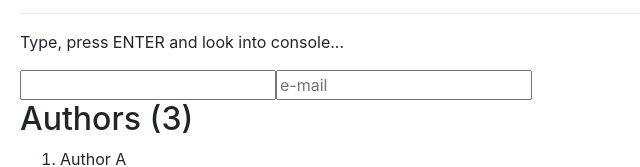
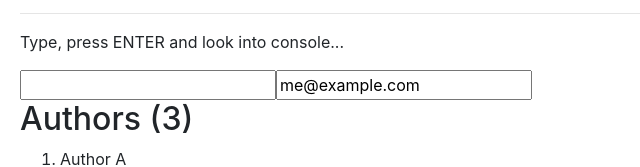
Before and after one commit to luk452/AngularDemo, an Angular app: page / in a window 1280 px wide. Shown: the part 351-518 px from the top of the page, without its empty margins (0-640 px from the left). Built offline with nearby package versions, Linux system fonts and the light colour scheme.

Commit message:
2-way binding

```diff
--- a/package.json
+++ b/package.json
@@ -16,7 +16,7 @@
     "@angular/common": "^5.2.0",
     "@angular/compiler": "^5.2.0",
     "@angular/core": "^5.2.0",
-    "@angular/forms": "^5.2.0",
+    "@angular/forms": "^5.2.6",
     "@angular/http": "^5.2.0",
     "@angular/platform-browser": "^5.2.0",
     "@angular/platform-browser-dynamic": "^5.2.0",
--- a/src/app/app.module.ts
+++ b/src/app/app.module.ts
@@ -2,6 +2,7 @@ import { AuthorsService } from './authors.service';
 import { CoursesService } from './courses.service';
 import { CoursesComponent } from './courses.component';
 import { BrowserModule } from '@angular/platform-browser';
+import { FormsModule } from '@angular/forms';
 import { NgModule } from '@angular/core';
 
 
@@ -18,7 +19,8 @@ import { AuthorsComponent } from './authors/authors.component';
     AuthorsComponent
   ],
   imports: [
-    BrowserModule
+    BrowserModule,
+    FormsModule
   ],
   providers: [
     CoursesService,
--- a/src/app/courses.component.ts
+++ b/src/app/courses.component.ts
@@ -19,7 +19,7 @@ import { Component } from '@angular/core';
         <hr />
         <p>Type, press ENTER and look into console...</p>
         <input (keyup.enter)="onKeyUp($event)" />
-        <input placeholder="e-mail" #email (keyup.enter)="OnEnterEmail(email.value)" />
+        <input [(ngModel)]="email" (keyup.enter)="OnEnterEmail()" />
     `
 })
 
@@ -28,6 +28,7 @@ export class CoursesComponent {
     imageUrl = "http://lorempixel.com/g/400/100";
     isActive = false;
     courses;
+    email = "me@example.com"
 
     // dependency in constructor
     constructor(service: CoursesService) {
@@ -48,7 +49,7 @@ export class CoursesComponent {
         console.log("You entered: ", $event.target.value);
     }
 
-    OnEnterEmail(email) {
-        console.log("You entered: ", email);
+    OnEnterEmail() {
+        console.log("You entered: ", this.email);
     }
 }
```
